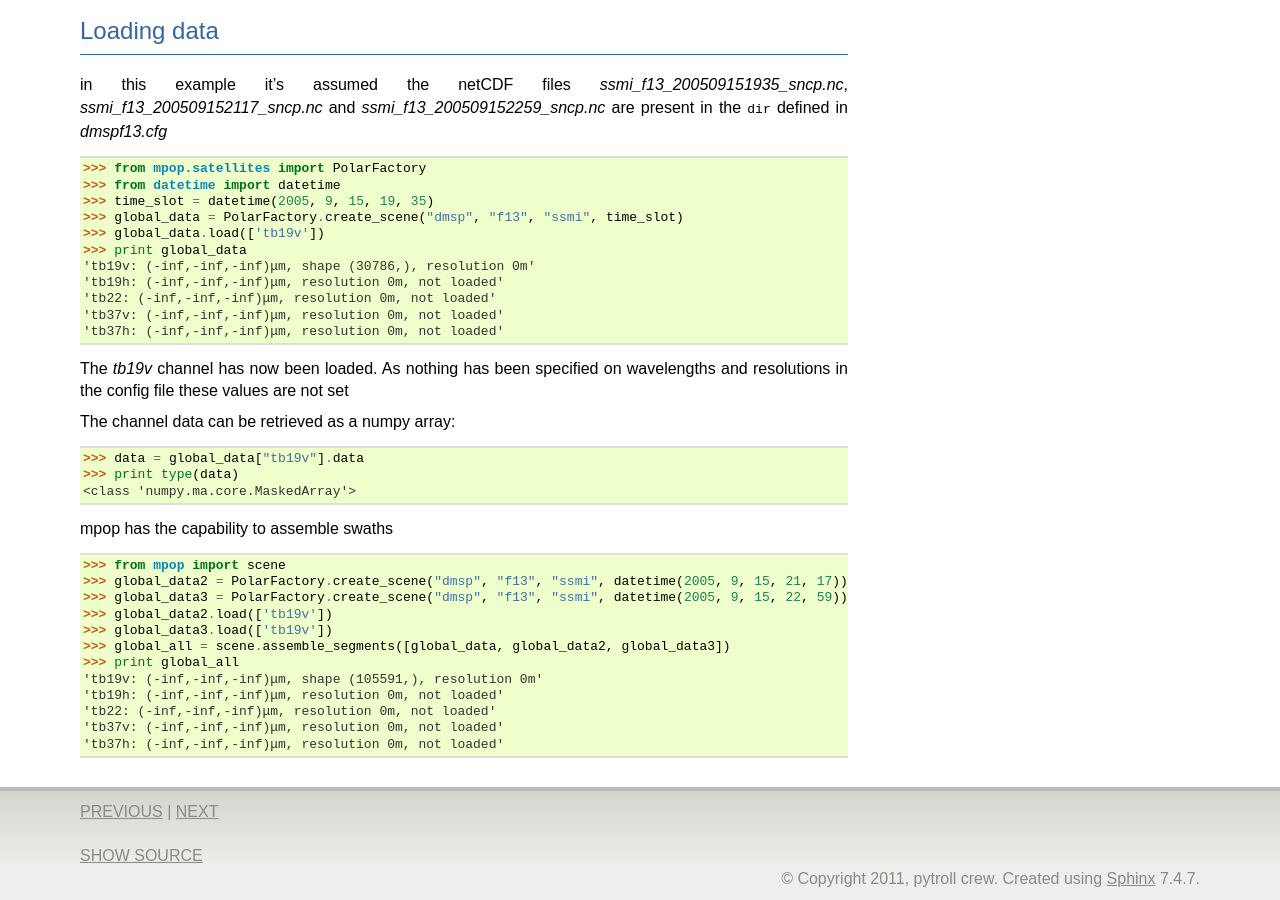
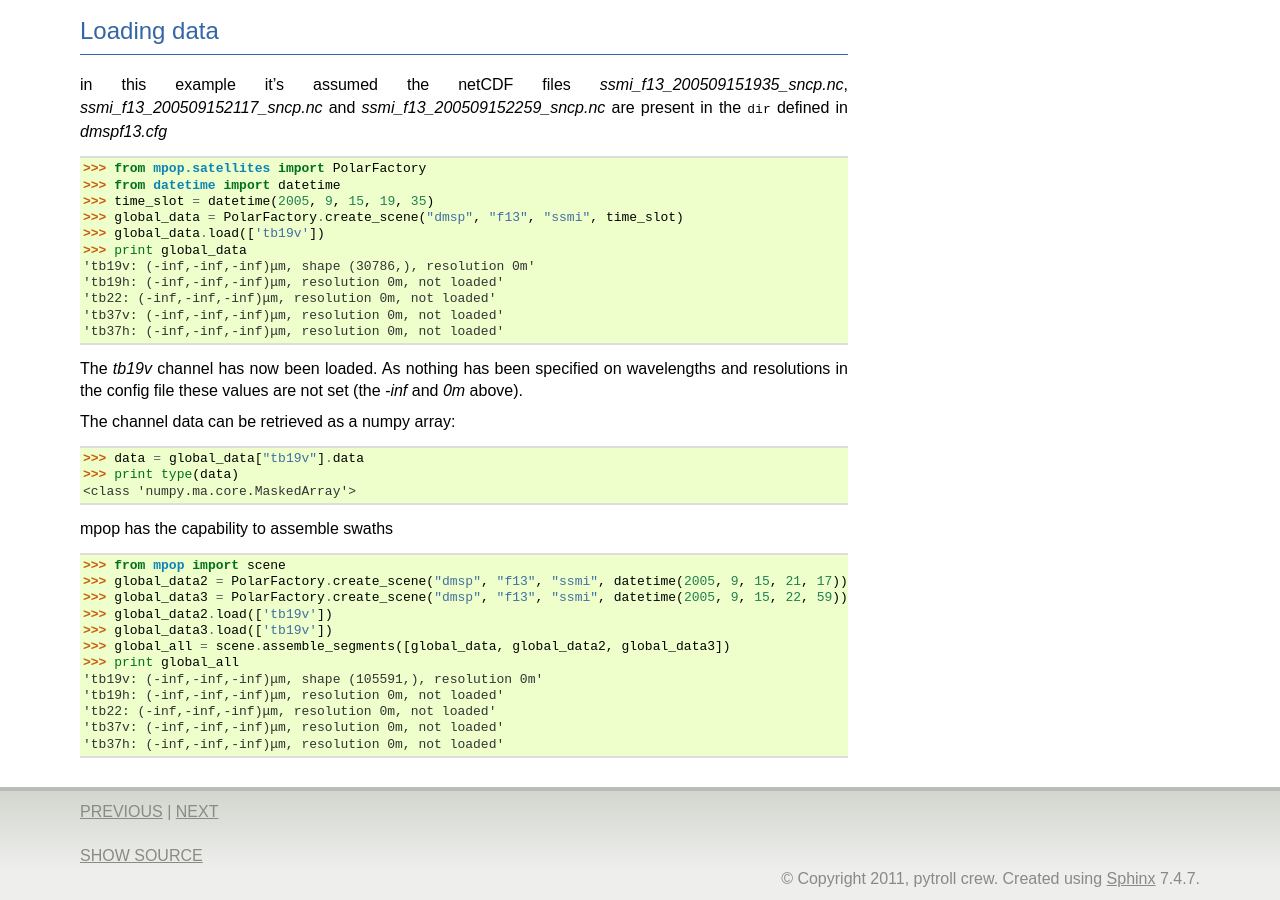
Before and after one commit to pytroll/pytroll, a Sphinx documentation site: the page built from web/source/quickstart_custom.rst, in a window 1280 px wide and 900 px high, scrolled down 2151 px. Built offline with Sphinx 7.4.7, drawn with Linux system fonts in a browser that asks for light colours; formulas are drawn with MathJax 3.

Commit message:
Minor text editing

```diff
--- a/web/source/quickstart_custom.rst
+++ b/web/source/quickstart_custom.rst
@@ -124,7 +124,7 @@ in this example it's assumed the netCDF files *ssmi_f13_200509151935_sncp.nc*, *
     'tb37v: (-inf,-inf,-inf)μm, resolution 0m, not loaded'
     'tb37h: (-inf,-inf,-inf)μm, resolution 0m, not loaded'
 
-The *tb19v* channel has now been loaded. As nothing has been specified on wavelengths and resolutions in the config file these values are not set
+The *tb19v* channel has now been loaded. As nothing has been specified on wavelengths and resolutions in the config file these values are not set (the *-inf* and *0m* above).
 
 The channel data can be retrieved as a numpy array:
 
```
